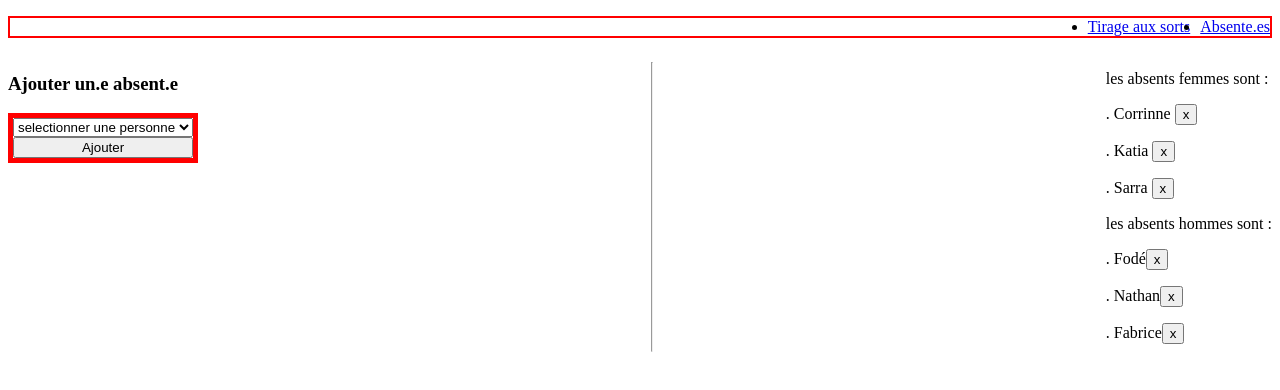
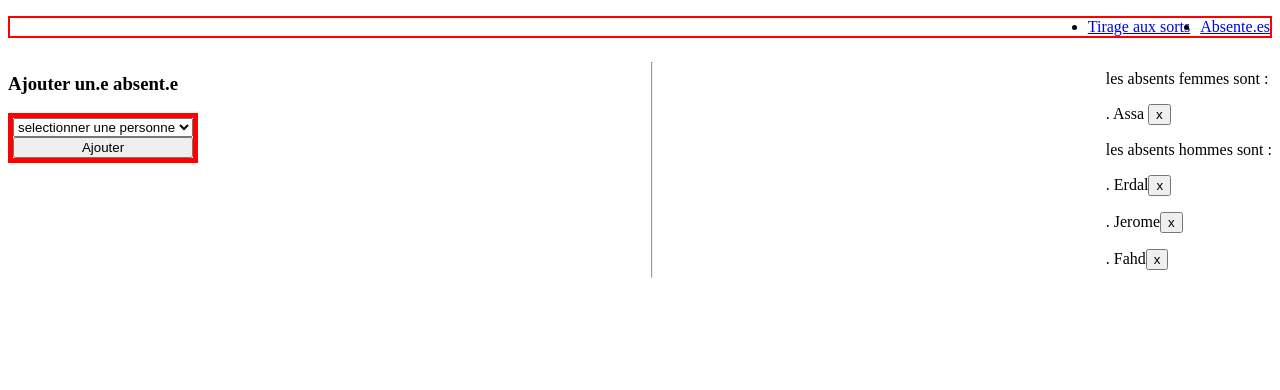
Before and after one commit to AssaNiang/tirage-au-sort, an Angular app: page /Absents in a window 1280 px wide. Shown: the top 390 px of the page. Built offline with nearby package versions, Linux system fonts and the light colour scheme.

Commit message:
j'ai actualisé mon mock avec un attribut hasBeenSelect qui me permet de ne plus creer un nouveau tableau pour retirer les absents

```diff
--- a/src/app/components/absent-man/absent-man.component.html
+++ b/src/app/components/absent-man/absent-man.component.html
@@ -1,7 +1,7 @@
 
 <div>
     <!-- <p *ngIf="absentMan">{{absentMan.firstname}}<button (click)="addRemove()">x</button></p> -->
-    <p *ngIf="absentMan2" > . {{absentMan2.firstname}}<button (click)="addRemove2()">x</button></p>
+    <p *ngIf="absentMan" > . {{absentMan.firstname}}<button (click)="addRemove()">x</button></p>
 
 
 
--- a/src/app/components/absent-man/absent-man.component.ts
+++ b/src/app/components/absent-man/absent-man.component.ts
@@ -9,24 +9,24 @@ import { Students } from 'src/app/mocks/Classroom.mock';
 })
 export class AbsentManComponent {
   // je reçois la valeur du parent absent
-// @Input() absentMan!:Students;
-@Input() absentMan2!:Students_Abs;
+ @Input() absentMan!:Students;
+//@Input() absentMan2!:Students_Abs;
 
 @Input() item!:string;
 
 //je transmets la valeur de l'enfant  au parent absent
-// @Output() removeElement= new EventEmitter<Students>();
-@Output() removeElement2= new EventEmitter<Students_Abs>();
+@Output() removeElement= new EventEmitter<Students>();
+//@Output() removeElement2= new EventEmitter<Students_Abs>();
 
 
-// addRemove(){
-//  this.removeElement.emit();
-//  console.log("button cliqué");
-// }
+addRemove(){
+ this.removeElement.emit();
+ console.log("button cliqué");
+}
 
-addRemove2(){
-  this.removeElement2.emit();
-  console.log("button cliqué 2");
- }
+// addRemove2(){
+//   this.removeElement2.emit();
+//   console.log("button cliqué 2");
+//  }
 
 }
--- a/src/app/components/dropdown/dropdown.component.ts
+++ b/src/app/components/dropdown/dropdown.component.ts
@@ -8,16 +8,25 @@ import { CLASSROOM, Students } from 'src/app/mocks/Classroom.mock';
   styleUrls: ['./dropdown.component.css']
 })
 export class DropdownComponent {
-  StudentInClass:Students_Abs[]=STUDENT_ABS;
+  // StudentInClass: Students_Abs[] = STUDENT_ABS;
+    StudentInClass: Students[] = CLASSROOM;
 
-  selected =" selectionner une personne";
-  update(e:any){
-    this.selected=e.target.value;
+
+  selected = " selectionner une personne";
+  update(e: any) {
+    this.selected = e.target.value;
     // this.selected= e.target.value.Students.firstname;
   }
-  addName(){
-    const OneName=this.selected;
-    console.log("la personne selectionée",OneName);
+  addName() {
+    //je recupere le prenom de la personne à ajouter aux abs
+    const OneName = this.selected;
+    console.log("la personne selectionée", OneName);
+    // on va chercher l'etudient  dans la liste
+    const absStudent = this.StudentInClass.find((student) => student.firstname === OneName)
+    console.log('abstudent',absStudent);
+    if (absStudent) {
+absStudent.isPresent= false;
+    }
   }
-//   currentItem=this.OneName;
- }
+  //   currentItem=this.OneName;
+}
--- a/src/app/components/select/select.component.ts
+++ b/src/app/components/select/select.component.ts
@@ -29,20 +29,36 @@ export class SelectComponent {
   }
 
   person(StudentInClass:Students[]){
-    console.log(StudentInClass);
-    // console.log(StudentInClass[1]["firstname"]=="Morgane");
-    // console.log(StudentInClass.slice(0,6));
-    // this.PresentArray=StudentInClass.slice(0,6);
-    // console.log(this.PresentArray);
+    console.log('studentinclass',StudentInClass);
+    // je cree un onlyPresent tableau avec simplement les presents
+   let onlyPresent =StudentInClass.filter((student)=>student.isPresent && !student.hasBeenSelected );
+    console.log('tableau de present',onlyPresent);
 
+if(onlyPresent.length<=0){
+  console.log("je suis dans le if");
+  StudentInClass.forEach((student)=>student.hasBeenSelected=false)
+  onlyPresent=StudentInClass;
+  console.log('StudentInclass',StudentInClass,onlyPresent)
+}
+  const rand = Math.floor(Math.random()*onlyPresent.length);
+  const rValue = onlyPresent[rand];
+  console.log('rvalue',rValue);
+  rValue.hasBeenSelected=true;
+  console.log('rvalue avec le changemant hasbeeselected',rValue);
 
-  const rand = Math.floor(Math.random()*StudentInClass.length);
-  const rValue = StudentInClass[rand];
-  console.log(rValue)
-  const idValue=StudentInClass.indexOf(rValue);
-  console.log(idValue);
-   StudentInClass.splice(idValue,1);
+  // const idValue=onlyPresent.indexOf(rValue);
+  // console.log(idValue);
+  //  StudentInClass.splice(idValue,1);
+  console.log('rvalue av le return',rValue);
   return rValue;
+
+  // const rand = Math.floor(Math.random()*StudentInClass.length);
+  // const rValue = StudentInClass[rand];
+  // console.log(rValue)
+  // const idValue=StudentInClass.indexOf(rValue);
+  // console.log(idValue);
+  //  StudentInClass.splice(idValue,1);
+  // return rValue;
 
   // person(PresentArray:Students[]){
   //   console.log(this.StudentInClass);
--- a/src/app/mocks/Classroom.mock.ts
+++ b/src/app/mocks/Classroom.mock.ts
@@ -3,44 +3,51 @@ export interface Students{
     firstname:string;
     isWoman:boolean;
     isPresent:boolean;
+    hasBeenSelected:boolean;
 }
 export const CLASSROOM: Students []=[
     {
         id:1,
         firstname: "Assa",
         isWoman:true,
-        isPresent:true,
+        isPresent:false,
+        hasBeenSelected:false
     },
     {
         id:2,
         firstname: "Morgane",
         isWoman:true,
         isPresent:true,
+        hasBeenSelected:false
     },
     {
         id:3,
         firstname: "Julie",
         isWoman:true,
         isPresent:true,
+        hasBeenSelected:true
     },
 
     {
         id:4,
         firstname: "Erdal",
         isWoman:false,
-        isPresent:true,
+        isPresent:false,
+        hasBeenSelected:true
     },
     {
         id:5,
         firstname: "Jerome",
         isWoman:false,
-        isPresent:true,
+        isPresent:false,
+        hasBeenSelected:true
     },
     {
         id:6,
         firstname: "Fahd",
         isWoman:false,
-        isPresent:true,
+        isPresent:false,
+        hasBeenSelected:false
     },
     // {
     //     id:7,
@@ -83,35 +90,41 @@ export const CLASSROOM: Students []=[
         firstname: "Cynthia",
         isWoman:true,
         isPresent:true,
+        hasBeenSelected:false
     },
     {
         id:8,
         firstname: "Katia",
         isWoman:true,
         isPresent:true,
+        hasBeenSelected:false
     },
     {
         id:9,
         firstname: "Louqman-Fodé",
         isWoman:false,
         isPresent:true,
+        hasBeenSelected:false
     },
     {
         id:10,
         firstname: "Nicolas",
         isWoman:false,
         isPresent:true,
+        hasBeenSelected:false
     },
     {
         id:11,
         firstname: "Fabien",
         isWoman:false,
         isPresent:true,
+        hasBeenSelected:false
     },
     {
         id:12,
         firstname: "Sabrina",
         isWoman:true,
         isPresent:true,
+        hasBeenSelected:false
     }
 ]
--- a/src/app/pages/absent/absent.component.html
+++ b/src/app/pages/absent/absent.component.html
@@ -16,7 +16,7 @@
         <div>
             <p>les absents hommes sont :</p>
             <ng-container *ngFor="let absent of  StudentInClass">
-                <app-absent-man *ngIf="absent.isPresent==false && absent.isWoman==false" [absentMan2]="absent"
+                <app-absent-man *ngIf="absent.isPresent==false && absent.isWoman==false" [absentMan]="absent"
                     (removeElement)="addRemove()"></app-absent-man>
             </ng-container>
         </div>
--- a/src/app/pages/absent/absent.component.ts
+++ b/src/app/pages/absent/absent.component.ts
@@ -1,6 +1,7 @@
 import { Component } from '@angular/core';
-import { Students_Abs, STUDENT_ABS } from 'src/app/mocks/Absents.mock';
-// import { CLASSROOM, Students } from 'src/app/mocks/Classroom.mock';
+//import { Students_Abs, STUDENT_ABS } from 'src/app/mocks/Absents.mock';
+
+import { CLASSROOM, Students } from 'src/app/mocks/Classroom.mock';
 
 @Component({
   selector: 'app-absent',
@@ -8,8 +9,10 @@ import { Students_Abs, STUDENT_ABS } from 'src/app/mocks/Absents.mock';
   styleUrls: ['./absent.component.css']
 })
 export class AbsentComponent {
-  StudentInClass:Students_Abs[]=STUDENT_ABS;
-  absent!:Students_Abs;
+  //  StudentInClass:Students_Abs[]=STUDENT_ABS;
+   StudentInClass:Students[]=CLASSROOM;
+
+  absent!:Students;
   addRemove(){
 
   const StudentID=this.StudentInClass.indexOf(this.absent)
```
